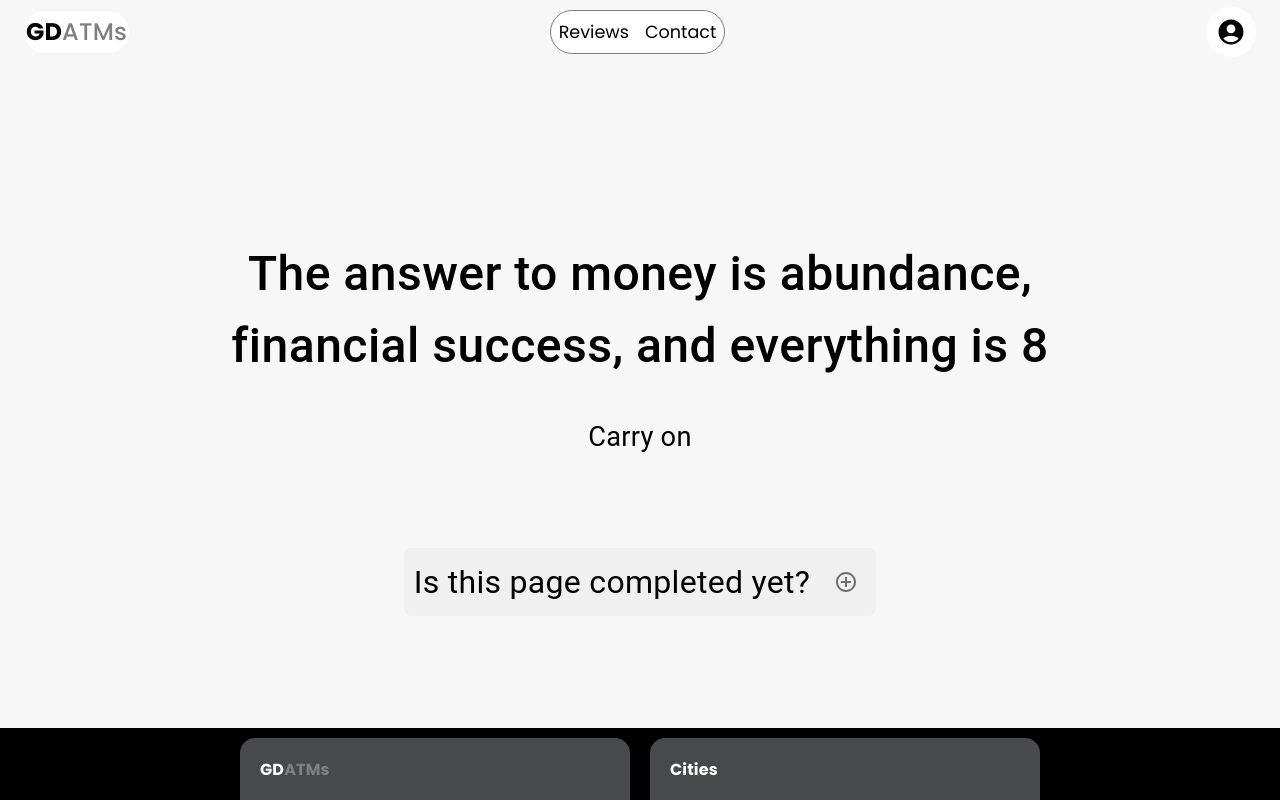
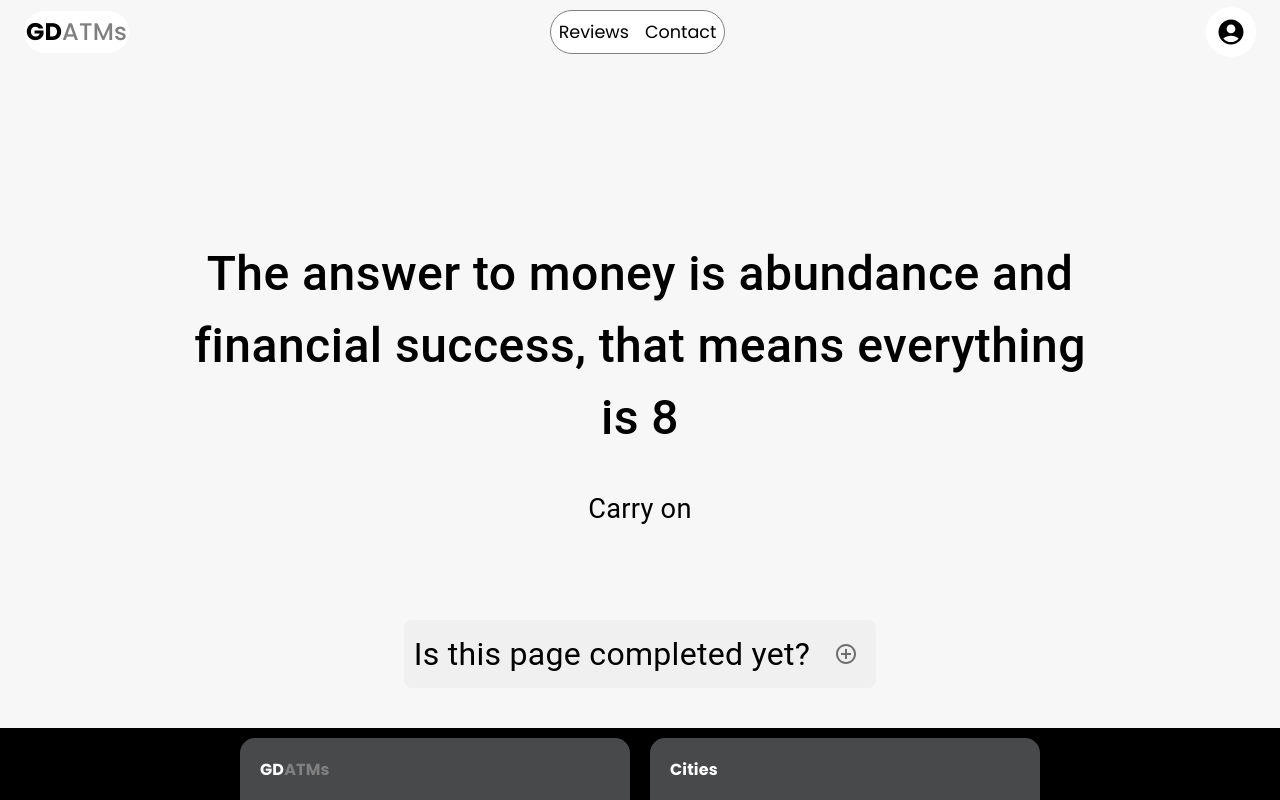
Before and after one commit to pToum21/gd-atms-v2, a React (Vite) app in the folder client/: page /FAQ in a window 1280 px wide. Shown: the top 800 px of the page. Built offline with nearby package versions, Linux system fonts and the light colour scheme; no server answers.

Commit message:
updated FAQ

```diff
--- a/client/src/pages/FAQ.jsx
+++ b/client/src/pages/FAQ.jsx
@@ -48,7 +48,7 @@ const FAQ = () => {
         <div style={containerStyle}>
             <div style={contentContainerStyle}>
                 <Typography sx={{ fontSize: "3rem", marginBottom: '4%', marginTop: '10%', fontWeight: '500' }}>
-                    The answer to money is abundance, financial success, and everything is 8
+                    The answer to money is abundance and financial success, that means everything is 8
                 </Typography>
                 <Typography sx={{ fontSize: "1.7rem", marginBottom: '10%' }}>
                     Carry on
```
